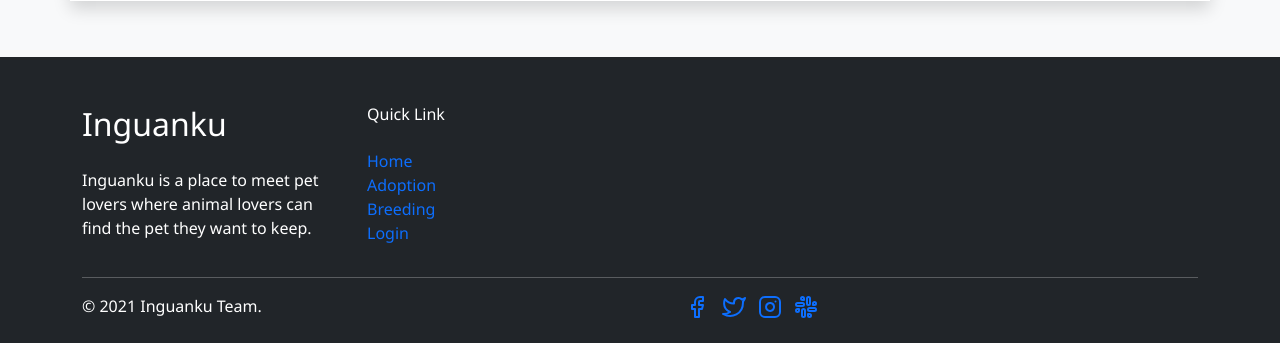
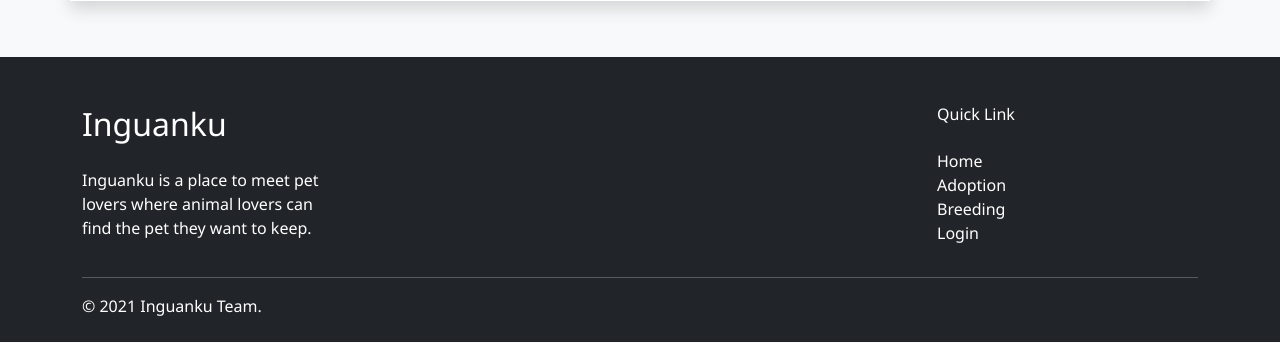
Before and after one commit to inguanku/inguanku, a CodeIgniter 4 app: template app/Views/post/add.php in a window 1280 px wide. Shown: the part 884-1227 px from the top of the page. Run offline with PHP 8.4 and a stand-in for CodeIgniter, Linux system fonts and the light colour scheme; the template is opened without the code that fills it, so the values that code supplies are empty; some libraries are stand-ins or nearby versions.

Commit message:
update footer template.

```diff
--- a/app/Views/post/template.php
+++ b/app/Views/post/template.php
@@ -45,7 +45,7 @@
     </div>
     <div id="footer" class="pt-lg-5 pt-0 mt-0 text-center text-lg-start bg-dark text-white">
         <div class="container">
-            <div class="row gy-4">
+            <div class="row gy-4 d-flex justify-content-between">
                 <div class="col-sm-3">
                     <a href="#" class="accent-text-color text-decoration-none">
                         <h2 class="text-white">Inguanku</h2>
@@ -57,24 +57,16 @@
                 <div class="col-sm-3">
                     <h6 class="font-weight-semibold">Quick Link</h6>
                     <ul class="accent-text-color font-size-14 pt-3 list-unstyled">
-                        <li><a href="#" class="accent-text-color text-decoration-none">Home</a></li>
-                        <li><a href="#" class="accent-text-color text-decoration-none">Adoption</a></li>
-                        <li><a href="#" class="accent-text-color text-decoration-none">Breeding</a></li>
-                        <li><a href="#" class="accent-text-color text-decoration-none">Login</a></li>
+                        <li><a href="#" class="accent-text-color text-decoration-none text-white">Home</a></li>
+                        <li><a href="#" class="accent-text-color text-decoration-none text-white">Adoption</a></li>
+                        <li><a href="#" class="accent-text-color text-decoration-none text-white">Breeding</a></li>
+                        <li><a href="#" class="accent-text-color text-decoration-none text-white">Login</a></li>
                     </ul>
                 </div>
             </div>
             <hr class="hr">
             <div class="row gy-4 gy-lg-0 pb-5 pb-lg-4">
                 <div class="col-sm-4 font-size-14 accent-text-color text-center text-lg-start">&copy; 2021 Inguanku Team.</div>
-                <div class="col-sm-4 text-lg-end text-center">
-                    <ul class="list-unstyled font-size-14 list-inline mb-0">
-                        <li class="list-inline-item"><a class="accent-text-color text-decoration-none" href="#"><i data-feather="facebook" class="icon-24"></i></a></li>
-                        <li class="list-inline-item"><a class="accent-text-color text-decoration-none" href="#"><i data-feather="twitter" class="icon-24"></i></a></li>
-                        <li class="list-inline-item"><a class="accent-text-color text-decoration-none" href="#"><i data-feather="instagram" class="icon-24"></i></a></li>
-                        <li class="list-inline-item"><a class="accent-text-color text-decoration-none" href="#"><i data-feather="slack" class="icon-24"></i></a></li>
-                    </ul>
-                </div>
             </div>
         </div>
     </div>
```
